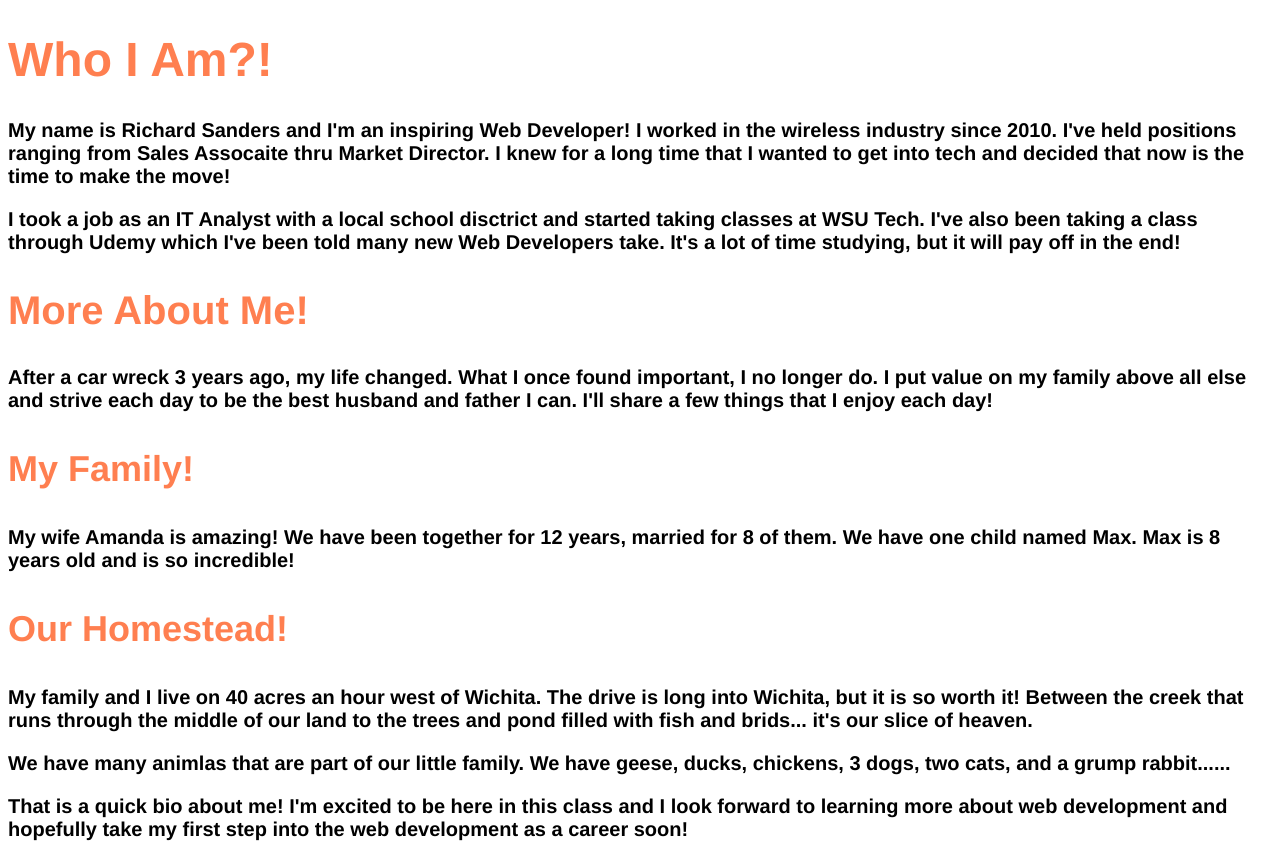
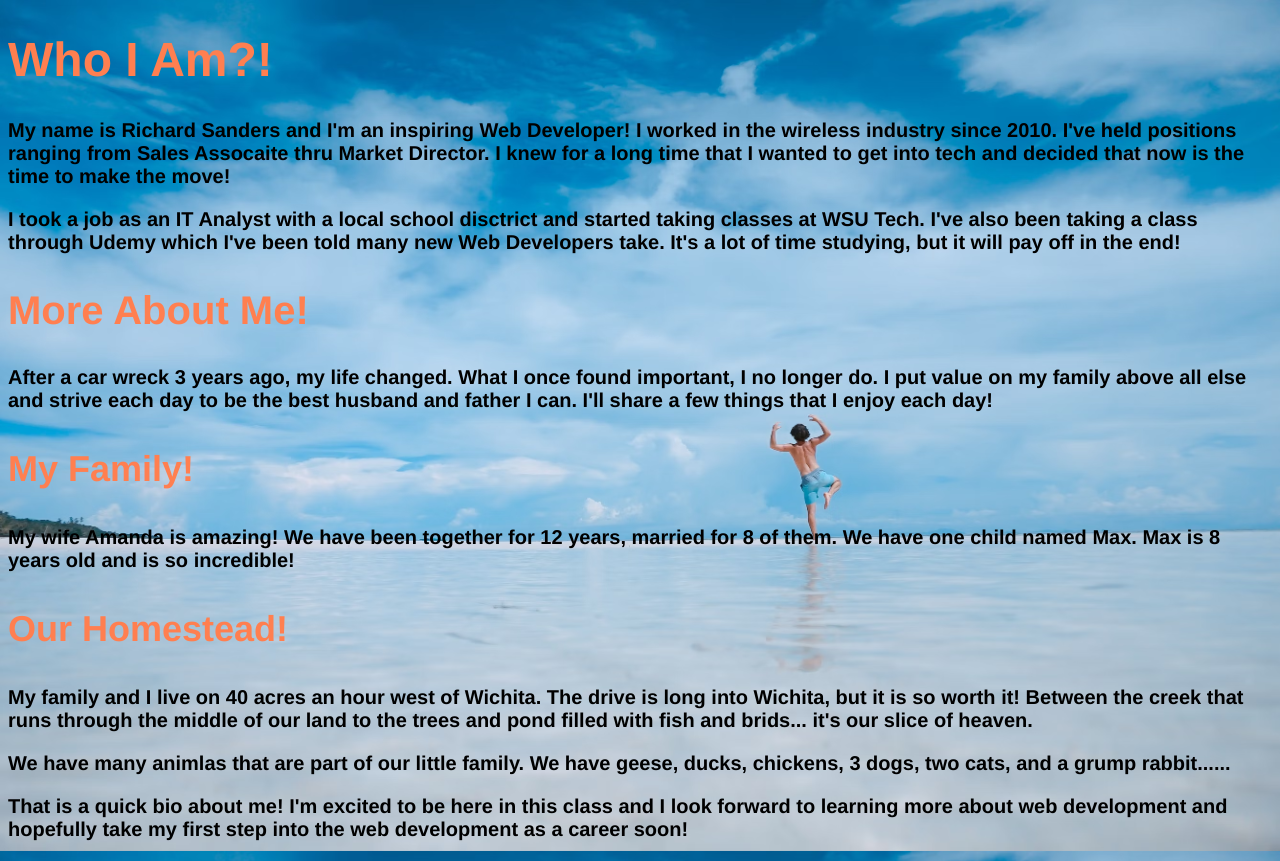
Before and after one commit to XoGojiOx/IntoToWebDevModule1, a plain HTML site: page index.html in a window 1280 px wide. Drawn offline with Linux system fonts and the light colour scheme.

Commit message:
On branch main  Your branch is up to date with 'origin/main'.
 Changes to be committed:
	deleted:    Surfer.jpg
	modified:   app.css
	new file:   fun on the beach.avif

```diff
--- a/app.css
+++ b/app.css
@@ -1,5 +1,5 @@
 body {
-  background-image: url("fun\ on\ the\ beach.avif");
+  background-image: url("fun on the beach.avif");
   background-size: cover;
   background-repeat: no-repeat;
   background-attachment: fixed;
```
Also changed, not shown: fun on the beach.avif (added).
